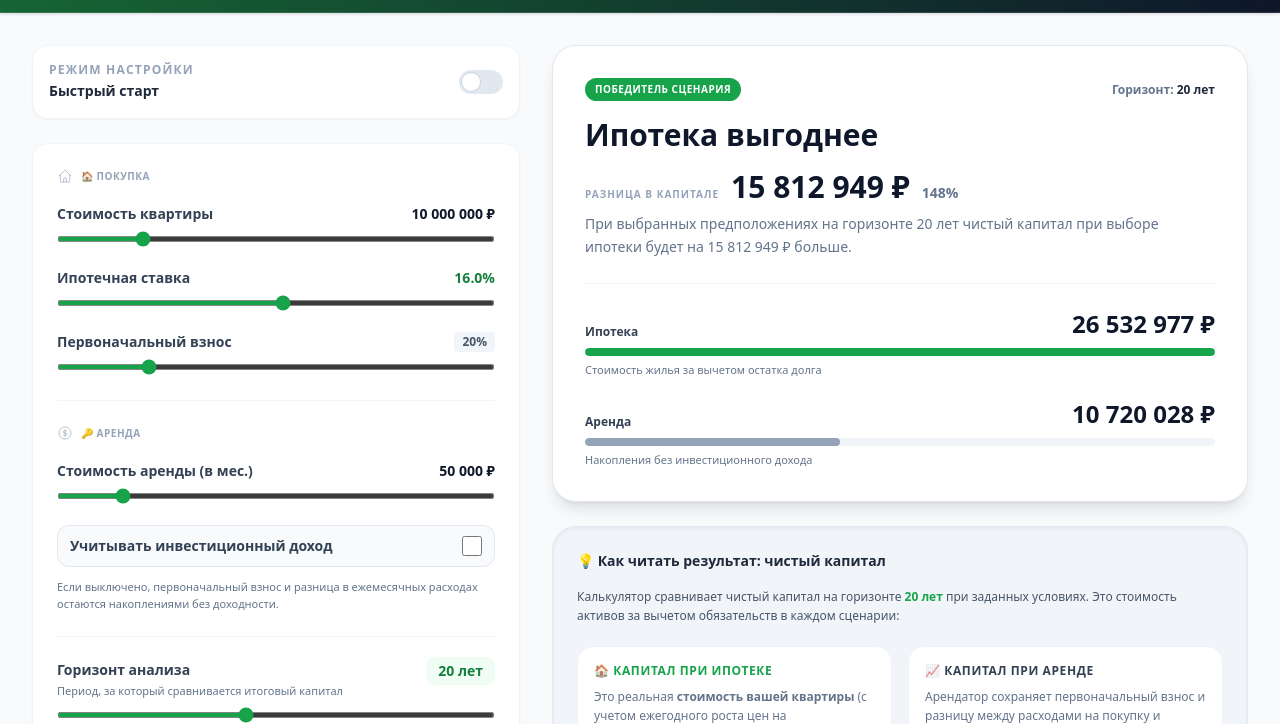
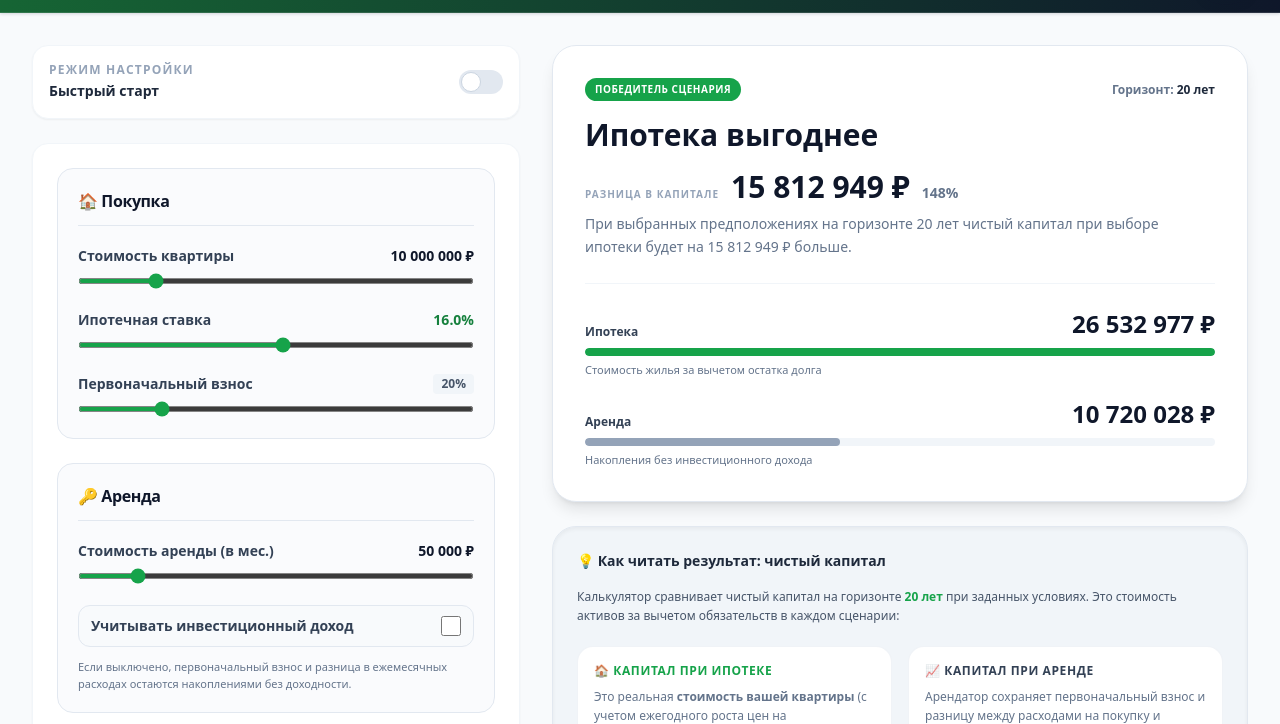
Before and after one commit to Porfhub/my_calculator, a website: page rent-vs-mortgage.html in a window 1280 px wide. Shown: the part 61-785 px from the top of the page. Drawn offline with nearby package versions, Linux system fonts and the light colour scheme.

Commit message:
style: clarify rent and purchase sections

```diff
--- a/rent-vs-mortgage.html
+++ b/rent-vs-mortgage.html
@@ -138,10 +138,9 @@
 
                 <div class="bg-white dark:bg-slate-900 rounded-2xl shadow-sm border border-slate-100 dark:border-slate-800 p-6 space-y-6">
                     <!-- Purchase scenario -->
-                    <section class="space-y-5" aria-labelledby="purchase-section-title">
-                        <div class="flex items-center gap-2 text-slate-400 dark:text-slate-500 font-bold text-[10px] uppercase tracking-wider">
-                            <svg class="w-4 h-4" fill="none" stroke="currentColor" viewBox="0 0 24 24"><path d="M3 12l2-2m0 0l7-7 7 7M5 10v10a1 1 0 001 1h3m10-11l2 2m-2-2v10a1 1 0 01-1 1h-3m-6 0a1 1 0 001-1v-4a1 1 0 011-1h2a1 1 0 011 1v4a1 1 0 001 1m-6 0h6"></path></svg>
-                            <h2 id="purchase-section-title">🏠 Покупка</h2>
+                    <section class="space-y-5 rounded-2xl border border-slate-200 bg-slate-50/70 p-5 dark:border-slate-700 dark:bg-slate-800/30" aria-labelledby="purchase-section-title">
+                        <div class="border-b border-slate-200 pb-3 dark:border-slate-700">
+                            <h2 id="purchase-section-title" class="text-base font-black tracking-tight text-slate-900 dark:text-white">🏠 Покупка</h2>
                         </div>
                         <div class="space-y-2">
                             <div class="flex justify-between items-center">
@@ -167,10 +166,9 @@
                     </section>
 
                     <!-- Rent scenario -->
-                    <section class="space-y-5 border-t border-slate-100 pt-6 dark:border-slate-800" aria-labelledby="rent-section-title">
-                        <div class="flex items-center gap-2 text-slate-400 dark:text-slate-500 font-bold text-[10px] uppercase tracking-wider">
-                            <svg class="w-4 h-4" fill="none" stroke="currentColor" viewBox="0 0 24 24"><path d="M12 8c-1.657 0-3 .895-3 2s1.343 2 3 2 3 .895 3 2-1.343 2-3 2m0-8c1.11 0 2.08.402 2.599 1M12 8V7m0 1v8m0 0v1m0-1c-1.11 0-2.08-.402-2.599-1M21 12a9 9 0 11-18 0 9 9 0 0118 0z"></path></svg>
-                            <h2 id="rent-section-title">🔑 Аренда</h2>
+                    <section class="space-y-5 rounded-2xl border border-slate-200 bg-slate-50/70 p-5 dark:border-slate-700 dark:bg-slate-800/30" aria-labelledby="rent-section-title">
+                        <div class="border-b border-slate-200 pb-3 dark:border-slate-700">
+                            <h2 id="rent-section-title" class="text-base font-black tracking-tight text-slate-900 dark:text-white">🔑 Аренда</h2>
                         </div>
                         <div class="space-y-2">
                             <div class="flex justify-between items-center">
```
Also changed, not shown: tests/ui-state/rent-vs-mortgage.test.js (+4 -2 lines).
